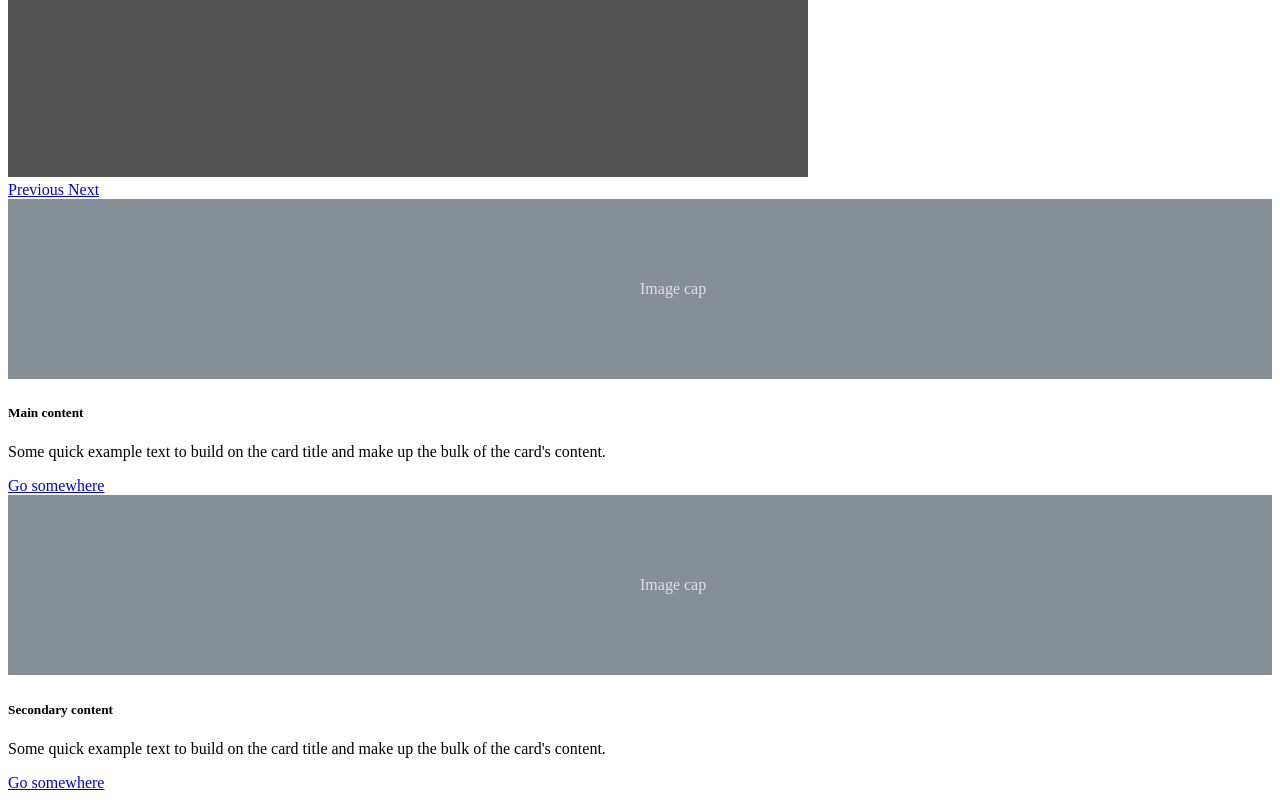
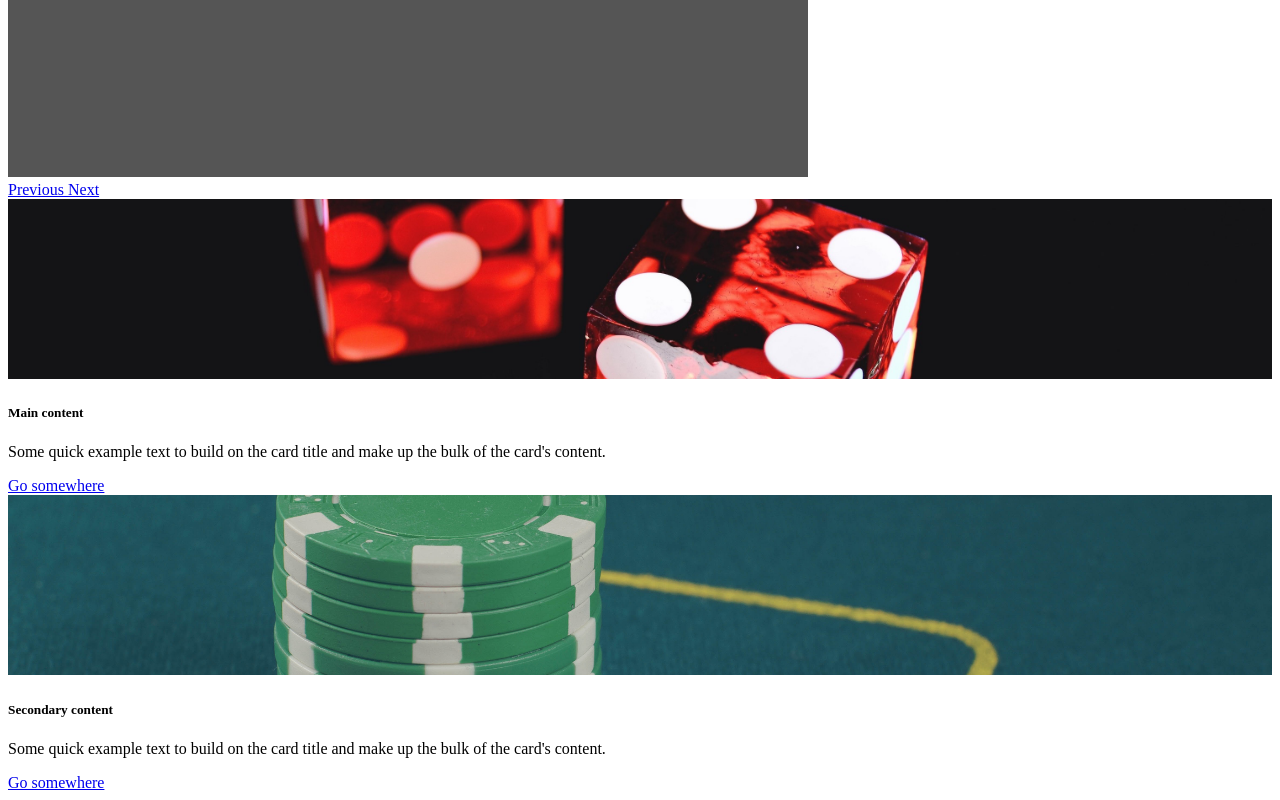
Before and after one commit to IliyaKanchev/example-frontend, a website: page app/index.html in a window 1280 px wide. Shown: the part 1195-1995 px from the top of the page. Drawn offline with nearby package versions, Linux system fonts and the light colour scheme; files that its build step writes are made by us from their sources.

Commit message:
- added content images  - fixed content styling

```diff
--- a/app/index.html
+++ b/app/index.html
@@ -84,7 +84,10 @@
                 <div class="col-md-6 mt-3 d-flex justify-content-center">
 
                     <div class="card">
-                        <svg class="bd-placeholder-img card-img-top" width="100%" height="180" xmlns="http://www.w3.org/2000/svg" preserveAspectRatio="xMidYMid slice" focusable="false" role="img" aria-label="Placeholder: Image cap"><title>Placeholder</title><rect width="100%" height="100%" fill="#868e96"></rect><text x="50%" y="50%" fill="#dee2e6" dy=".3em">Image cap</text></svg>
+                        <svg class="bd-placeholder-img card-img-top" xmlns="http://www.w3.org/2000/svg" preserveAspectRatio="xMidYMid slice" viewBox="0 0 100 100" focusable="false" role="img" aria-label="Placeholder: Image cap">
+                            <rect></rect>
+                            <image href="img/jonathan-petersson-a6N685qLsHQ-unsplash.jpg" />
+                        </svg>
                         <div class="card-body">
                             <h5 class="card-title">Main content</h5>
                             <p class="card-text">Some quick example text to build on the card title and make up the bulk of the card's content.</p>
@@ -97,7 +100,10 @@
                 <div class="col-md-6 mt-3 d-flex justify-content-center">
 
                     <div class="card">
-                        <svg class="bd-placeholder-img card-img-top" width="100%" height="180" xmlns="http://www.w3.org/2000/svg" preserveAspectRatio="xMidYMid slice" focusable="false" role="img" aria-label="Placeholder: Image cap"><title>Placeholder</title><rect width="100%" height="100%" fill="#868e96"></rect><text x="50%" y="50%" fill="#dee2e6" dy=".3em">Image cap</text></svg>
+                        <svg class="bd-placeholder-img card-img-top" xmlns="http://www.w3.org/2000/svg" preserveAspectRatio="xMidYMid slice" viewBox="0 0 100 100" focusable="false" role="img" aria-label="Placeholder: Image cap">
+                            <rect></rect>
+                            <image href="img/michal-parzuchowski-pvIVPYGM16o-unsplash.jpg" />
+                        </svg>
                         <div class="card-body">
                             <h5 class="card-title">Secondary content</h5>
                             <p class="card-text">Some quick example text to build on the card title and make up the bulk of the card's content.</p>
--- a/app/sass/index.sass
+++ b/app/sass/index.sass
@@ -1,4 +1,17 @@
 $breakpoint-tablet: 768px
+
+.card>svg
+    width: 100%
+    height: 180px
+
+.card>svg>rect
+    width: 100%
+    height: 100%
+    opacity: 0.0
+
+.card>svg>image
+    width: 100%
+    height: 100%
 
 .navbar
     width: 100%
```
Also changed, not shown: app/img/jonathan-petersson-a6N685qLsHQ-unsplash.jpg (added), app/img/michal-parzuchowski-pvIVPYGM16o-unsplash.jpg (added).
